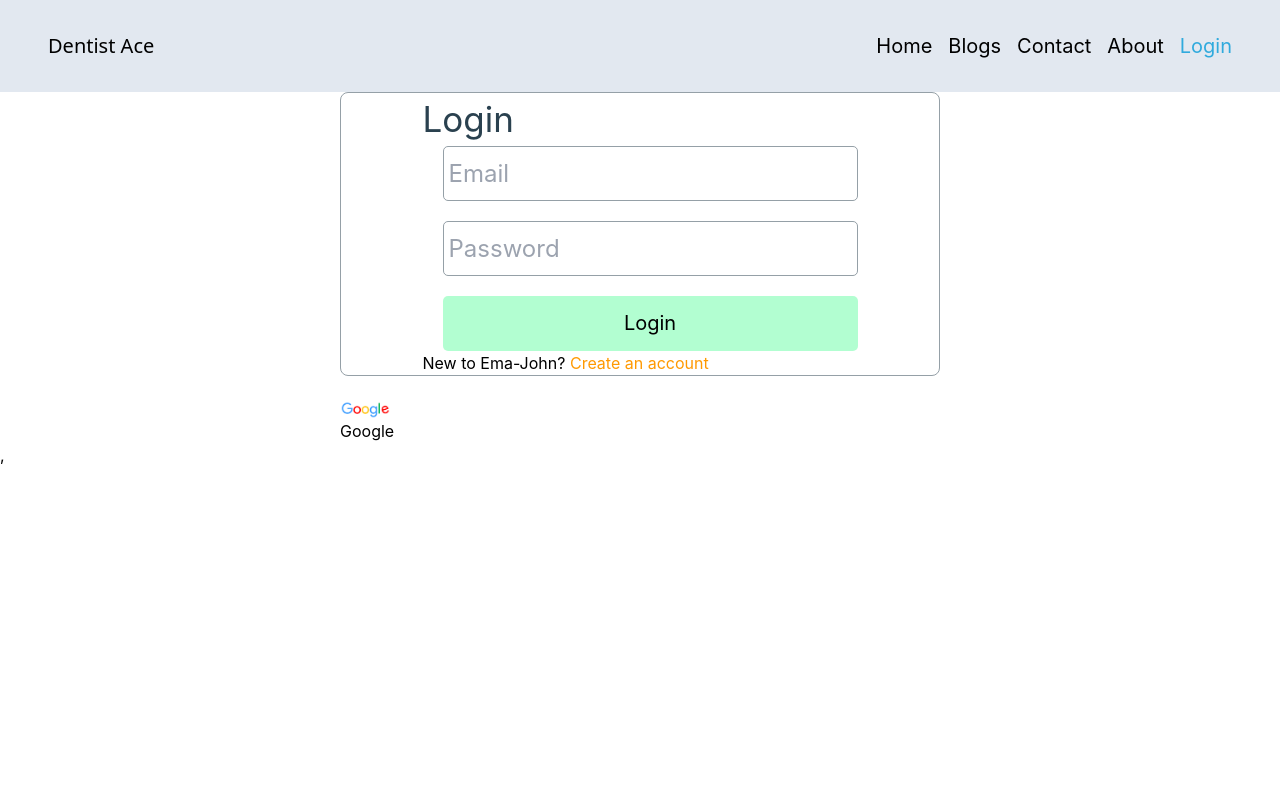
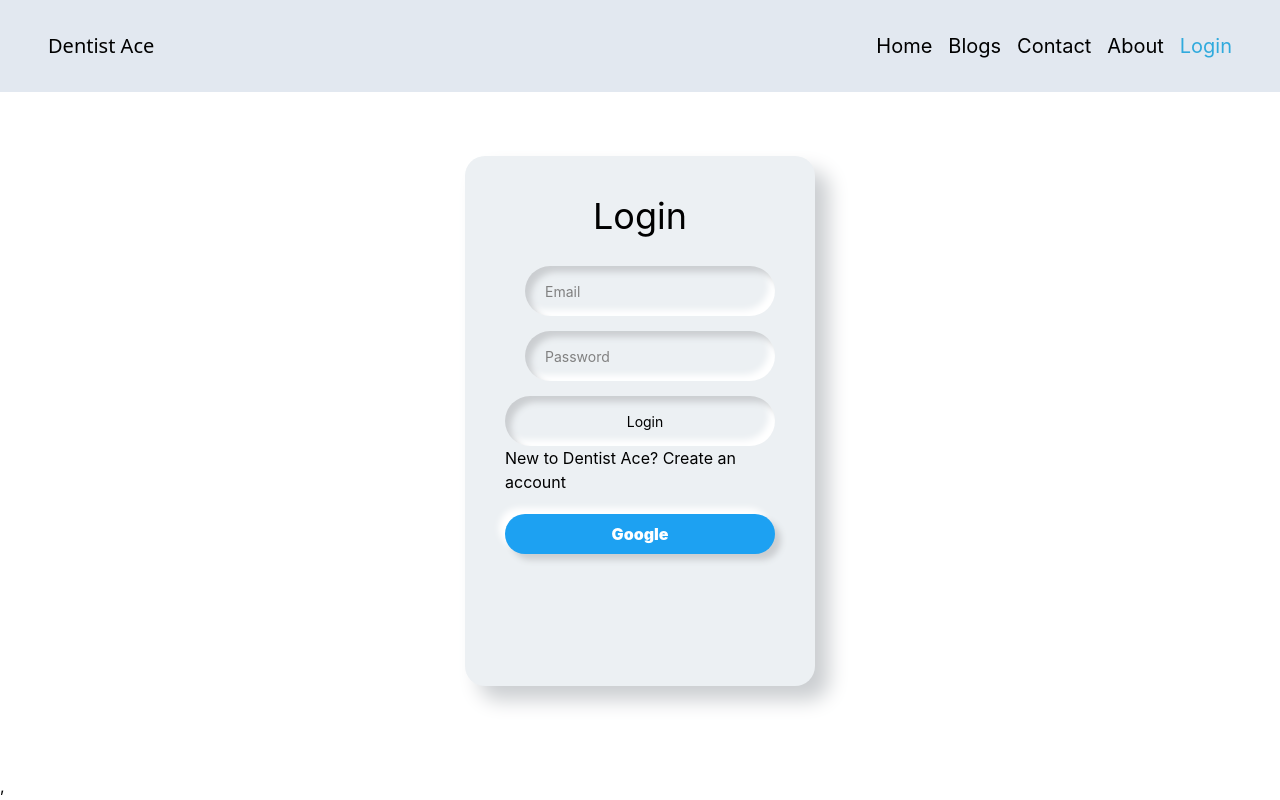
Before and after one commit to ARKOMOL/Dentist-Ace, a React (Create React App) app: page /login in a window 1280 px wide. Built offline with nearby package versions, Linux system fonts and the light colour scheme.

Commit message:
checkout page done

```diff
--- a/src/Component/Checkout/CheckOut.js
+++ b/src/Component/Checkout/CheckOut.js
@@ -1,11 +1,76 @@
-import React from 'react';
+import React, { useState } from 'react';
+import { Link, useNavigate } from 'react-router-dom';
+import { useCreateUserWithEmailAndPassword } from 'react-firebase-hooks/auth';
+import auth from '../../Firebase/Firebase.init';
+import '../Login/Login.css'
+
 
 const CheckOut = ({checkOut}) => {
     // console.log(checkOut);
+    const [name, setName] = useState('');
+    const [email, setEmail] = useState('');
+    const [address, setAddress] = useState('');
+    const [phone, setPhone] = useState('');
+    const [error, setError] = useState('');
+    const navigate = useNavigate();
+
+    const [createUserWithEmailAndPassword, user] = useCreateUserWithEmailAndPassword(auth)
+
+    const handleName = event =>{
+        setName(event.target.value);
+        console.log(event.target.value)
+    }
+
+    const handleEmail = event =>{
+        setEmail(event.target.value);
+    }
+    const handleAddress = event =>{
+        setEmail(event.target.value);
+    }
+    const handlePhone = event =>{
+        setPhone(event.target.value);
+    }
+
+
+
+    if(user){
+        navigate('/');
+    }
+
+    const handleCreateUser = event =>{
+        event.preventDefault();
+
+
+    }
 
     return (
-        <div>
-            <h1>hello world</h1>
+        <div className='login-container bg-info '>
+            <div>
+                <h2 className='form-title text-center text-3xl'>Checkout Page</h2>
+                <form className='login-form' onSubmit={handleCreateUser}>
+                    <div className="input-group">
+
+                        <input onBlur={handleName} type="name" name="name" placeholder='Name' id="" required/>
+                    </div>
+
+                    <div className="input-group">
+
+                        <input onBlur={handleEmail} type="email" name="email"  placeholder='Email' id="" required/>
+                    </div>
+
+                    <div className="input-group">
+
+                        <input onBlur={handleAddress} type="password" name="confirm-password" id=""  placeholder='Address' />
+                    </div>
+                    <div className="input-group">
+
+                        <input onBlur={handlePhone} type="text" name="phone" id=""  placeholder='Phone' />
+                    </div>
+                    <p style={{color: 'red'}}>{error}</p>
+                    <input className='form-submit' type="submit" value="Continue"  required/>
+                </form>
+
+            </div>
         </div>
     );
 };
--- a/src/Component/Login/Login.css
+++ b/src/Component/Login/Login.css
@@ -1,63 +1,94 @@
-.form-container {
-    width: 600px;
-    margin: 0 auto;
-    border: 1px solid #95A0A7;
+.login-container {
+    position: relative;
+    width: 350px;
+    margin: 4rem auto;
+    height: 530px;
+    border-radius: 20px;
+    padding: 40px;
     box-sizing: border-box;
-    border-radius: 8px;
-    display: flex;
-    justify-content: center;
+    background: #ecf0f3;
+    box-shadow: 14px 14px 20px #cbced1, -14px -14px 20px white;
 }
-.form-container1 {
-    width: 600px;
-    margin: 0 auto;
 
 
-
-    justify-content: center;
+.login-title {
+    text-align: center;
+    margin-top: 10px;
+    font-weight: 900;
+    font-size: 1.8rem;
+    color: #1da1f2;
+    letter-spacing: 1px;
 }
 
-.form-title {
-    font-size: 35px;
-    color: #2A414F;
-    font-weight: 400;
+.login-form {
+    text-align: left;
+    margin-top: 30px;
 }
 
-.input-group{
-    margin-bottom: 20px;
-}
-/*
-.input-group label {
+.login-container label,
+.login-container input,
+.login-container button {
     display: block;
-    margin-left: 5px;
-} */
-
-.input-group input {
-    width: 415px;
-    height: 55px;
-    border: 1px solid #95A0A7;
+    width: 100%;
+    padding: 0;
+    border: none;
+    outline: none;
     box-sizing: border-box;
-    border-radius: 5px;
-    font-size: 24px;
-    padding-left: 5px;
 }
 
-.form-submit{
-    width: 415px;
-    height: 55px;
-    background-color: rgba(0, 251, 104, 0.3);
-    border-radius: 5px;
-    border: none;
-    font-size: 20px;
+.login-container label {
+    margin-bottom: 4px;
+    color: gray;
+    margin: 15px 0 5px 5px;
+
+}
+
+.login-container input::placeholder {
+    color: gray;
+}
+
+.login-container input {
+    background: #ecf0f3;
+    margin: 15px 0 0 0;
+    padding: 10px;
+    padding-left: 20px;
+    height: 50px;
+    font-size: 14px;
+    border-radius: 50px;
+    box-shadow: inset 6px 6px 6px #cbced1, inset -6px -6px 6px white;
+}
+
+.login-container button {
+    align-items: center;
+    text-align: center;
+
+    color: white;
+    margin-top: 20px;
+    background: #1da1f2;
+    height: 40px;
+    border-radius: 20px;
     cursor: pointer;
+    font-weight: 900;
+    box-shadow: 6px 6px 6px #cbced1, -6px -6px 6px white;
+    transition: 0.5s;
+}
+
+.login-container button:hover {
+    box-shadow: none;
+}
+
+
+.error-message{
+    font-size: 12px;
+    color: red;
+    margin:10px;
+}
+.error-message::before{
+    content: "❌ ";
 }
 .form-submit:hover{
-    background-color: rgba(255, 153, 0, 0.5);
+color: #1da1f2;
 }
-
-.form-link{
-    color: #FF9900;
-    text-decoration: none;
+.form-link:hover{
+    color: #1da1f2;
 }
-form img{
-    cursor: pointer
-}
--- a/src/Component/Login/Login.js
+++ b/src/Component/Login/Login.js
@@ -57,10 +57,10 @@ const Login = () => {
 
     return (
         <div>
-        <div className='form-container '>
+        <div className='login-container '>
             <div>
-                <h2 className='form-title'>Login</h2>
-                <form onSubmit={handleUserSignIn}>
+                <h2 className='form-title text-center text-4xl'>Login</h2>
+                <form className='login-form' onSubmit={handleUserSignIn}>
                     <div className="input-group ms-5">
                         <input ref={emailRef} type="email" name="email" placeholder='Email' id="" required />
                     </div>
@@ -77,8 +77,10 @@ const Login = () => {
                 </form>
 
                 <p>
-                    New to Ema-John? <Link className='form-link' to="/signup">Create an account</Link>
+                    New to Dentist Ace? <Link className='form-link' to="/signup">Create an account</Link>
                 </p>
+                <button  onClick={signInWithGoogle}> Google</button>
+
             </div>
         </div>
 
@@ -89,7 +91,6 @@ const Login = () => {
            <span>--------------</span>
            </div>
     <div>
-    <button> <Link to='' className=''>  <img  onClick={signInWithGoogle} className='' style={{width:50}}  src={logo} alt="" /></Link> Google</button>
     </div>
        </div>
         </div>
--- a/src/Component/Service/ServiceDetails.js
+++ b/src/Component/Service/ServiceDetails.js
@@ -12,7 +12,7 @@ const ServiceDetails = ({services,handleAddToCheckout}) => {
         <h1 className='text-2xl text-gray-600 px-3'>{name}</h1>
         <h1 className='text-2xl text-gray-600 px-3'>{price}</h1>
         <h3>{description}</h3>
-            <button onClick={()=> navigate('/checkout')}>Checkout</button>
+            <button className='px-4 py-1 outline-0  bg-cyan-400 rounded-full' onClick={()=> navigate('/checkout')}>Checkout</button>
         </div>
 
     </div>
--- a/src/Component/SignUp/SignUp.js
+++ b/src/Component/SignUp/SignUp.js
@@ -2,6 +2,7 @@ import React, { useState } from 'react';
 import { Link, useNavigate } from 'react-router-dom';
 import { useCreateUserWithEmailAndPassword } from 'react-firebase-hooks/auth';
 import auth from '../../Firebase/Firebase.init';
+import '../Login/Login.css'
 
 
 const SignUp = () => {
@@ -54,10 +55,10 @@ const SignUp = () => {
     }
 
     return (
-        <div className='form-container bg-info '>
+        <div className='login-container bg-info '>
             <div>
-                <h2 className='form-title'>Sign Up</h2>
-                <form onSubmit={handleCreateUser}>
+                <h2 className='form-title text-center text-4xl'>Sign Up</h2>
+                <form className='login-form' onSubmit={handleCreateUser}>
                     <div className="input-group">
 
                         <input onBlur={handleName} type="name" name="name" placeholder='Name' id="" required/>
@@ -81,7 +82,7 @@ const SignUp = () => {
                     <p style={{color: 'red'}}>{error}</p>
                     <input className='form-submit' type="submit" value="Sign Up"  required/>
                 </form>
-                <p>
+                <p className='text-center mt-2'>
                     Already Have an account? <Link className='form-link' to="/login">Login</Link>
                 </p>
             </div>
```
